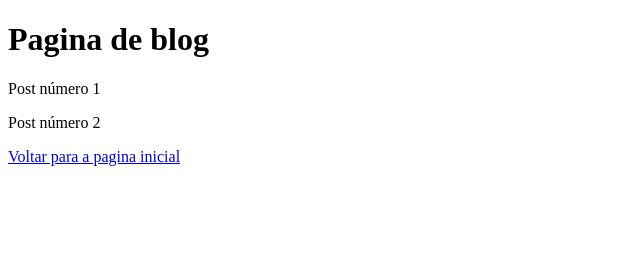
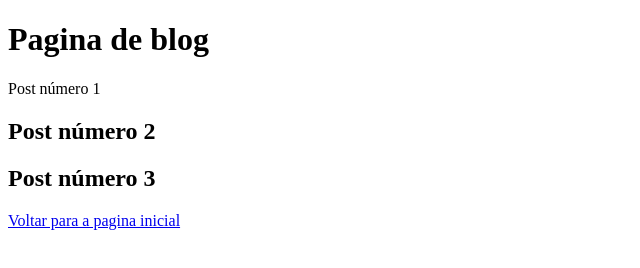
Before and after one commit to pedrozbm/aulagithub, a plain HTML site: page blog.html in a window 1280 px wide. Shown: the whole page, without its empty margins (0-640 px from the left). Drawn offline with Linux system fonts and the light colour scheme.

Commit message:
Update Blog

```diff
--- a/blog.html
+++ b/blog.html
@@ -8,8 +8,8 @@
 <body>
     <h1>Pagina de blog</h1>
     <p>Post número 1</p>
-    <p>Post número 2</p>
-
+    <h2>Post número 2</h2>
+    <h2>Post número 3</h2>
     <a href="index.html">Voltar para a pagina inicial</a>
 </body>
 </html>
```
